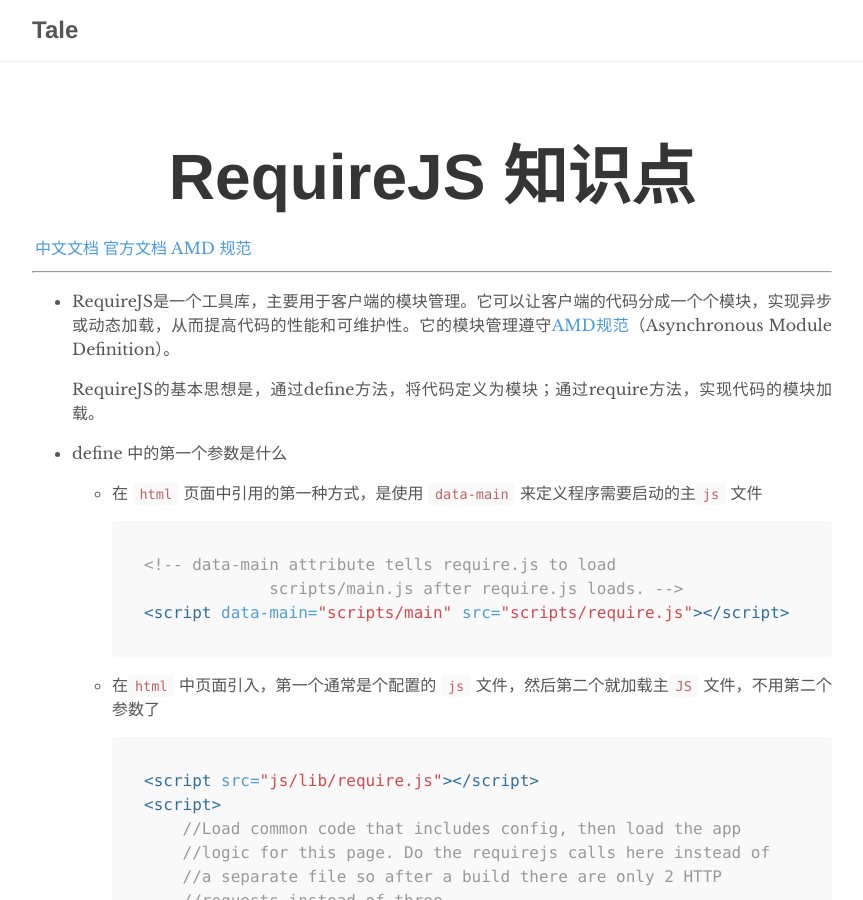
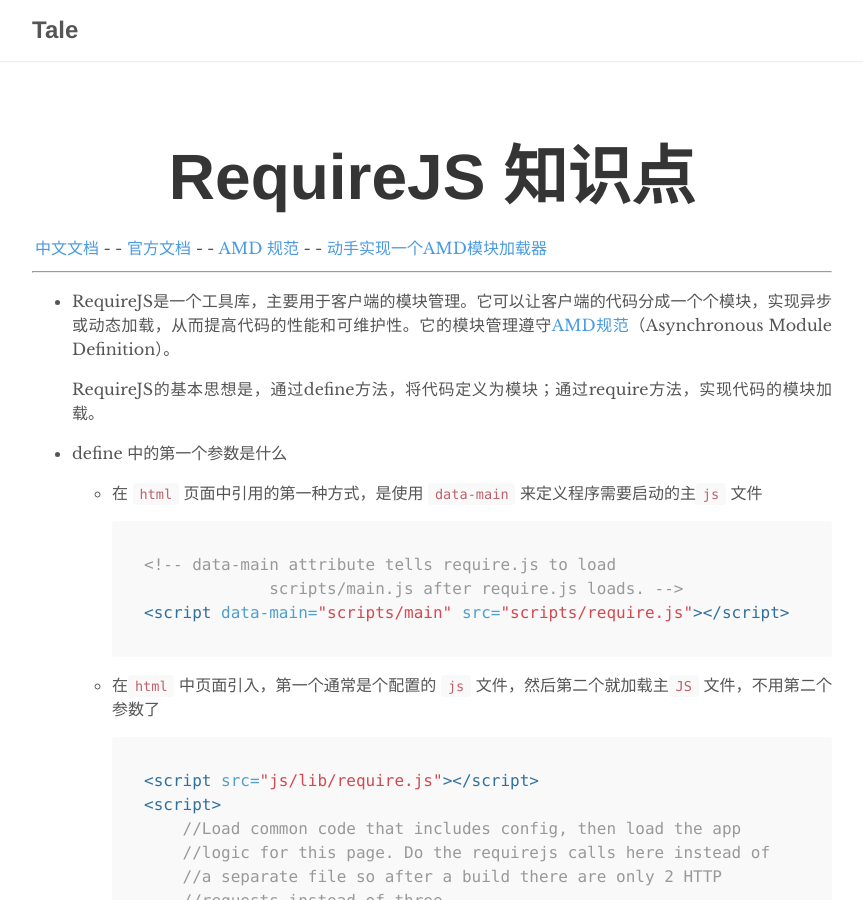
Before and after one commit to fedono/fedono.github.io, a Jekyll site: the page built from _posts/2020-03-22-requirejs.md, in a window 1280 px wide and 900 px high. Shown: the whole window, without its empty margins (208-1071 px from the left). Built offline with Jekyll 4.4.1, drawn with Linux system fonts in a browser that asks for light colours.

Commit message:
update requirejs

```diff
--- a/_posts/2020-03-22-requirejs.md
+++ b/_posts/2020-03-22-requirejs.md
@@ -4,7 +4,7 @@
 author: "fedono"
 ---
 
-[中文文档](https://wenku.baidu.com/view/836bd9c8112de2bd960590c69ec3d5bbfd0adad2.html) | [官方文档](https://requirejs.org/) | [AMD 规范](https://github.com/amdjs/amdjs-api/wiki/require-(中文版))
+[中文文档](https://wenku.baidu.com/view/836bd9c8112de2bd960590c69ec3d5bbfd0adad2.html) -|- [官方文档](https://requirejs.org/) -|- [AMD 规范](https://github.com/amdjs/amdjs-api/wiki/require-(中文版)) -|- [动手实现一个AMD模块加载器](https://github.com/huruji/blog/issues/13)
 
 ---
 
```
